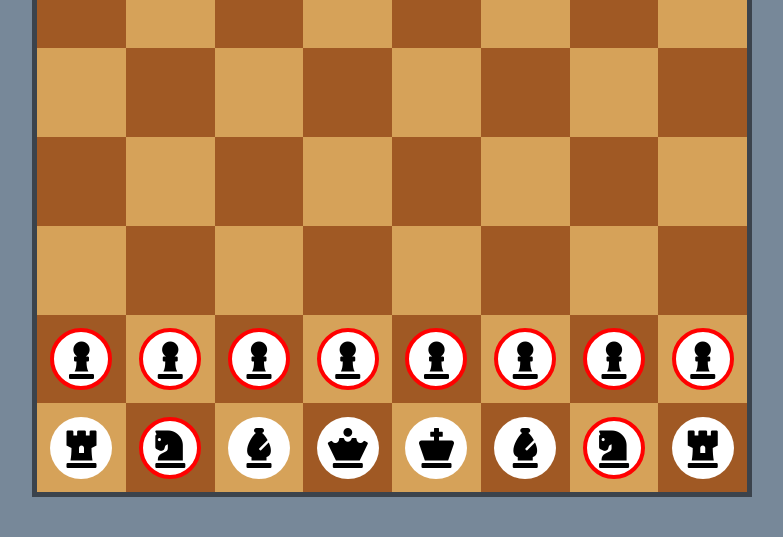
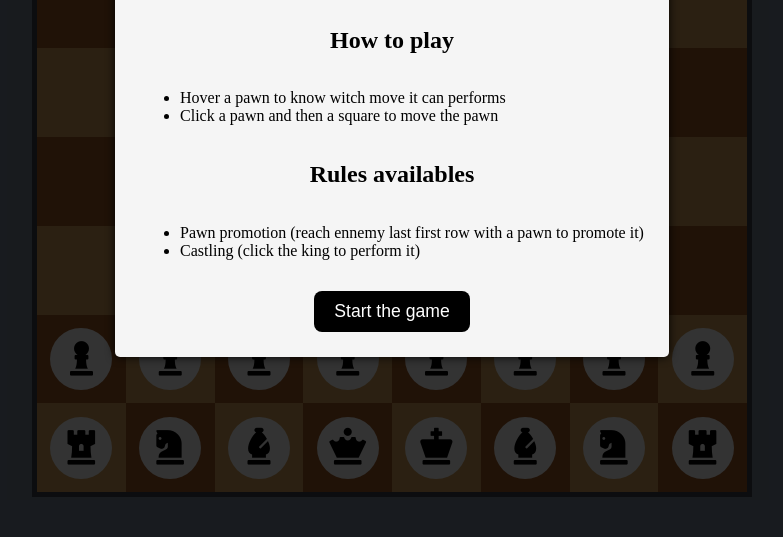
Before and after one commit to PierreYvesFlamand/Chess, a plain HTML site: page index.html in a window 1280 px wide. Shown: the part 263-800 px from the top of the page, without its empty margins (248-1031 px from the left). Drawn offline with Linux system fonts and the light colour scheme.

Commit message:
Added starting modal

```diff
--- a/css/style.css
+++ b/css/style.css
@@ -12,6 +12,53 @@ main {
     height: 100vh;
     justify-content: center;
     align-items: center;
+}
+
+.modal {
+    position: absolute;
+    top: 0;
+    bottom: 0;
+    left: 0;
+    right: 0;
+    z-index: 99;
+    background-color: rgba(0, 0, 0, 0.8);
+    display: flex;
+    justify-content: center;
+    align-items: center;
+}
+
+.modal-card {
+    width: max-content;
+    height: max-content;
+    background-color: rgb(245, 245, 245);
+    border-radius: 5px;
+    box-shadow: 0px 0px 10px rgba(0, 0, 0, 0.911);
+    padding: 10px 25px 25px;
+    display: flex;
+    flex-direction: column;
+}
+
+.modal-card h1,
+.modal-card h2 {
+    text-align: center;
+}
+
+.modal-card button {
+    border: 0;
+    border-radius: 8px;
+    background: black;
+    color: white;
+    padding: 10px 20px;
+    font-size: 1.1rem;
+    width: max-content;
+    margin: 15px auto 0;
+    cursor: pointer;
+
+    transition: transform 250ms ease;
+}
+
+.modal-card button:hover {
+    transform: scale(1.04);
 }
 
 .gameboard {
@@ -62,7 +109,7 @@ main {
 .pawns-b {
     background: white;
     border-radius: 50%;
-    font-size: 250%;
+    font-size: 2.3rem;
     color: black;
     width: 70%;
     height: 70%;
--- a/index.html
+++ b/index.html
@@ -14,6 +14,9 @@
     </head>
     <body>
         <main>
+            <div class="modal">
+                <div class="modal-card"></div>
+            </div>
             <div class="gameboard">
                 <!-- A -->
                 <div class="b-gameboard" id="pos-0-0"></div>
--- a/js/script.js
+++ b/js/script.js
@@ -1,6 +1,38 @@
-start_game();
+document.onreadystatechange = () => {
+    if (document.readyState === 'complete') {
+        document.querySelector('.modal').style.display = 'none';
+        toggleModal('start');
+    }
+};
+
+const toggleModal = (modal = null) => {
+    const modalDiv = document.querySelector('.modal');
+    modalDiv.style.display = modalDiv.style.display === 'none' ? 'flex' : 'none';
+
+    console.log(modals[modal]);
+
+    document.querySelector('.modal-card').innerHTML = modal ? modals[modal] : '';
+};
+
+const modals = {
+    start: `
+        <h1>Chess</h1>
+        <h2>How to play</h2>
+        <ul>
+            <li>Hover a pawn to know witch move it can performs</li>
+            <li>Click a pawn and then a square to move the pawn</li>
+        </ul>
+        <h2>Rules availables</h2>
+        <ul>
+            <li>Pawn promotion (reach ennemy last first row with a pawn to promote it)</li>
+            <li>Castling (click the king to perform it)</li>
+        </ul>
+        <button onclick="start_game()">Start the game</button>
+    `,
+};
 
 function start_game() {
+    toggleModal();
     pawn_sellection(true);
 }
 
```
